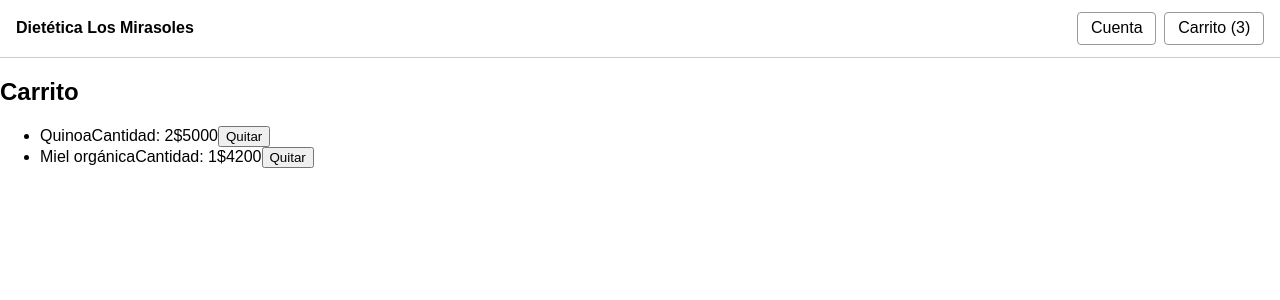
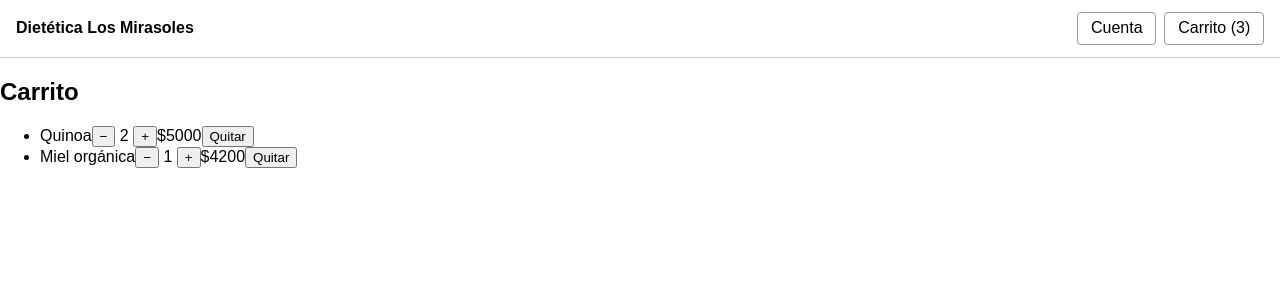
Before and after one commit to kojea415-bot/TDA-ECommerce-LosMirasoles, a React (Vite) app: page /carrito in a window 1280 px wide. Shown: the top 300 px of the page. Built offline with nearby package versions, Linux system fonts and the light colour scheme.

Commit message:
Agrega botones para subir y bajar la cantidad

```diff
--- a/src/pages/Carrito.jsx
+++ b/src/pages/Carrito.jsx
@@ -3,7 +3,7 @@ import { useCart } from '../context/CartContext'
 
 // Pantalla del carrito: lista de productos y botón para quitar cada uno
 function Carrito() {
-  const { items, quitarProducto } = useCart()
+  const { items, quitarProducto, cambiarCantidad } = useCart()
 
   if (items.length === 0) {
     return (
@@ -23,7 +23,15 @@ function Carrito() {
         {items.map((item) => (
           <li key={item.id} className="carrito-item">
             <span>{item.nombre}</span>
-            <span>Cantidad: {item.cantidad}</span>
+            <span>
+              <button type="button" onClick={() => cambiarCantidad(item, -1)}>
+                −
+              </button>{' '}
+              {item.cantidad}{' '}
+              <button type="button" onClick={() => cambiarCantidad(item, 1)}>
+                +
+              </button>
+            </span>
             <span>${item.precio * item.cantidad}</span>
             <button type="button" onClick={() => quitarProducto(item)}>
               Quitar
```
